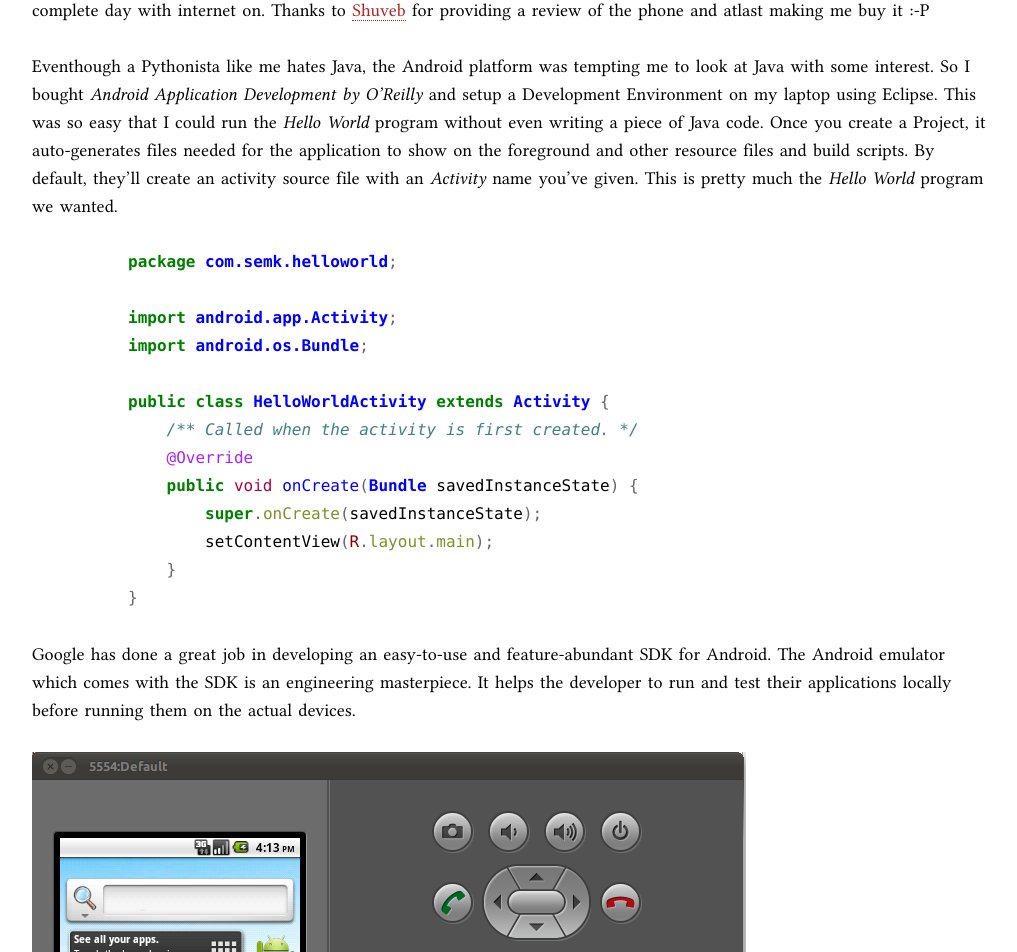
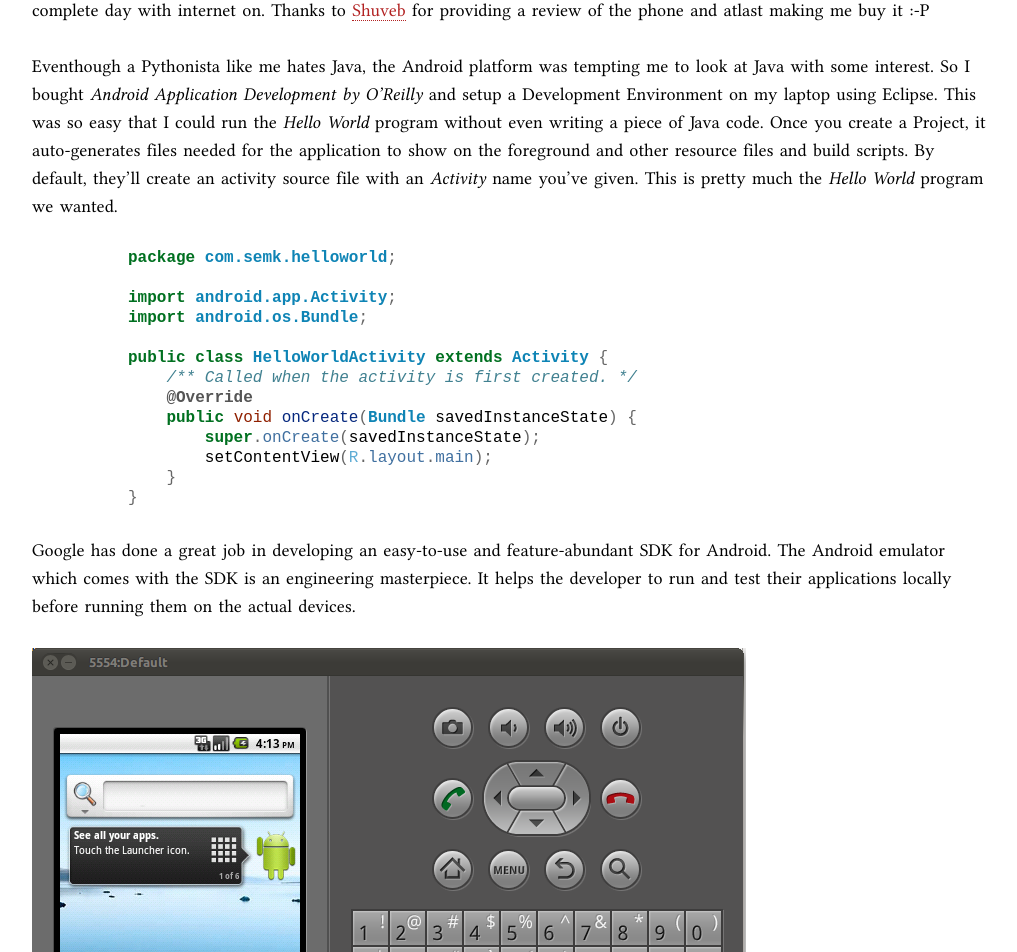
Before and after one commit to semk/blog, a Jekyll site: the page built from _posts/2011-02-21-i-have-an-droid.markdown, in a window 1280 px wide. Shown: the part 914-1866 px from the top of the page, without its empty margins (128-1145 px from the left). Built offline with Jekyll 4.4.1, drawn with Linux system fonts in a browser that asks for light colours; comment, search, counter and statistics services are not loaded.

Commit message:
Fixing code trags

```diff
--- a/css/pygments.css
+++ b/css/pygments.css
@@ -1,61 +1,62 @@
 .hll { background-color: #ffffcc }
-.c { color: #408080; font-style: italic } /* Comment */
+ { background: #eeffcc; }
+.c { color: #408090; font-style: italic } /* Comment */
 .err { border: 1px solid #FF0000 } /* Error */
-.k { color: #008000; font-weight: bold } /* Keyword */
+.k { color: #007020; font-weight: bold } /* Keyword */
 .o { color: #666666 } /* Operator */
-.cm { color: #408080; font-style: italic } /* Comment.Multiline */
-.cp { color: #BC7A00 } /* Comment.Preproc */
-.c1 { color: #408080; font-style: italic } /* Comment.Single */
-.cs { color: #408080; font-style: italic } /* Comment.Special */
+.cm { color: #408090; font-style: italic } /* Comment.Multiline */
+.cp { color: #007020 } /* Comment.Preproc */
+.c1 { color: #408090; font-style: italic } /* Comment.Single */
+.cs { color: #408090; background-color: #fff0f0 } /* Comment.Special */
 .gd { color: #A00000 } /* Generic.Deleted */
 .ge { font-style: italic } /* Generic.Emph */
 .gr { color: #FF0000 } /* Generic.Error */
 .gh { color: #000080; font-weight: bold } /* Generic.Heading */
 .gi { color: #00A000 } /* Generic.Inserted */
-.go { color: #808080 } /* Generic.Output */
-.gp { color: #000080; font-weight: bold } /* Generic.Prompt */
+.go { color: #303030 } /* Generic.Output */
+.gp { color: #c65d09; font-weight: bold } /* Generic.Prompt */
 .gs { font-weight: bold } /* Generic.Strong */
 .gu { color: #800080; font-weight: bold } /* Generic.Subheading */
 .gt { color: #0040D0 } /* Generic.Traceback */
-.kc { color: #008000; font-weight: bold } /* Keyword.Constant */
-.kd { color: #008000; font-weight: bold } /* Keyword.Declaration */
-.kn { color: #008000; font-weight: bold } /* Keyword.Namespace */
-.kp { color: #008000 } /* Keyword.Pseudo */
-.kr { color: #008000; font-weight: bold } /* Keyword.Reserved */
-.kt { color: #B00040 } /* Keyword.Type */
-.m { color: #666666 } /* Literal.Number */
-.s { color: #BA2121 } /* Literal.String */
-.na { color: #7D9029 } /* Name.Attribute */
-.nb { color: #008000 } /* Name.Builtin */
-.nc { color: #0000FF; font-weight: bold } /* Name.Class */
-.no { color: #880000 } /* Name.Constant */
-.nd { color: #AA22FF } /* Name.Decorator */
-.ni { color: #999999; font-weight: bold } /* Name.Entity */
-.ne { color: #D2413A; font-weight: bold } /* Name.Exception */
-.nf { color: #0000FF } /* Name.Function */
-.nl { color: #A0A000 } /* Name.Label */
-.nn { color: #0000FF; font-weight: bold } /* Name.Namespace */
-.nt { color: #008000; font-weight: bold } /* Name.Tag */
-.nv { color: #19177C } /* Name.Variable */
-.ow { color: #AA22FF; font-weight: bold } /* Operator.Word */
+.kc { color: #007020; font-weight: bold } /* Keyword.Constant */
+.kd { color: #007020; font-weight: bold } /* Keyword.Declaration */
+.kn { color: #007020; font-weight: bold } /* Keyword.Namespace */
+.kp { color: #007020 } /* Keyword.Pseudo */
+.kr { color: #007020; font-weight: bold } /* Keyword.Reserved */
+.kt { color: #902000 } /* Keyword.Type */
+.m { color: #208050 } /* Literal.Number */
+.s { color: #4070a0 } /* Literal.String */
+.na { color: #4070a0 } /* Name.Attribute */
+.nb { color: #007020 } /* Name.Builtin */
+.nc { color: #0e84b5; font-weight: bold } /* Name.Class */
+.no { color: #60add5 } /* Name.Constant */
+.nd { color: #555555; font-weight: bold } /* Name.Decorator */
+.ni { color: #d55537; font-weight: bold } /* Name.Entity */
+.ne { color: #007020 } /* Name.Exception */
+.nf { color: #06287e } /* Name.Function */
+.nl { color: #002070; font-weight: bold } /* Name.Label */
+.nn { color: #0e84b5; font-weight: bold } /* Name.Namespace */
+.nt { color: #062873; font-weight: bold } /* Name.Tag */
+.nv { color: #bb60d5 } /* Name.Variable */
+.ow { color: #007020; font-weight: bold } /* Operator.Word */
 .w { color: #bbbbbb } /* Text.Whitespace */
-.mf { color: #666666 } /* Literal.Number.Float */
-.mh { color: #666666 } /* Literal.Number.Hex */
-.mi { color: #666666 } /* Literal.Number.Integer */
-.mo { color: #666666 } /* Literal.Number.Oct */
-.sb { color: #BA2121 } /* Literal.String.Backtick */
-.sc { color: #BA2121 } /* Literal.String.Char */
-.sd { color: #BA2121; font-style: italic } /* Literal.String.Doc */
-.s2 { color: #BA2121 } /* Literal.String.Double */
-.se { color: #BB6622; font-weight: bold } /* Literal.String.Escape */
-.sh { color: #BA2121 } /* Literal.String.Heredoc */
-.si { color: #BB6688; font-weight: bold } /* Literal.String.Interpol */
-.sx { color: #008000 } /* Literal.String.Other */
-.sr { color: #BB6688 } /* Literal.String.Regex */
-.s1 { color: #BA2121 } /* Literal.String.Single */
-.ss { color: #19177C } /* Literal.String.Symbol */
-.bp { color: #008000 } /* Name.Builtin.Pseudo */
-.vc { color: #19177C } /* Name.Variable.Class */
-.vg { color: #19177C } /* Name.Variable.Global */
-.vi { color: #19177C } /* Name.Variable.Instance */
-.il { color: #666666 } /* Literal.Number.Integer.Long */
+.mf { color: #208050 } /* Literal.Number.Float */
+.mh { color: #208050 } /* Literal.Number.Hex */
+.mi { color: #208050 } /* Literal.Number.Integer */
+.mo { color: #208050 } /* Literal.Number.Oct */
+.sb { color: #4070a0 } /* Literal.String.Backtick */
+.sc { color: #4070a0 } /* Literal.String.Char */
+.sd { color: #4070a0; font-style: italic } /* Literal.String.Doc */
+.s2 { color: #4070a0 } /* Literal.String.Double */
+.se { color: #4070a0; font-weight: bold } /* Literal.String.Escape */
+.sh { color: #4070a0 } /* Literal.String.Heredoc */
+.si { color: #70a0d0; font-style: italic } /* Literal.String.Interpol */
+.sx { color: #c65d09 } /* Literal.String.Other */
+.sr { color: #235388 } /* Literal.String.Regex */
+.s1 { color: #4070a0 } /* Literal.String.Single */
+.ss { color: #517918 } /* Literal.String.Symbol */
+.bp { color: #007020 } /* Name.Builtin.Pseudo */
+.vc { color: #bb60d5 } /* Name.Variable.Class */
+.vg { color: #bb60d5 } /* Name.Variable.Global */
+.vi { color: #bb60d5 } /* Name.Variable.Instance */
+.il { color: #208050 } /* Literal.Number.Integer.Long */
--- a/css/screen.css
+++ b/css/screen.css
@@ -116,7 +116,7 @@ body {
   padding-bottom: 2em;
 }
 pre, kbd, samp, code, var {
-  font: medium/1.75 Consolas, "Andale Mono", Monaco, "Liberation Mono", "Bitstream Vera Sans Mono", "DejaVu Sans Mono", monospace;
+  font: medium/1.25 "Liberation Mono", "Bitstream Vera Sans Mono", "DejaVu Sans Mono", monospace;
   word-spacing: 0;
   letter-spacing: 0;
 }
```
